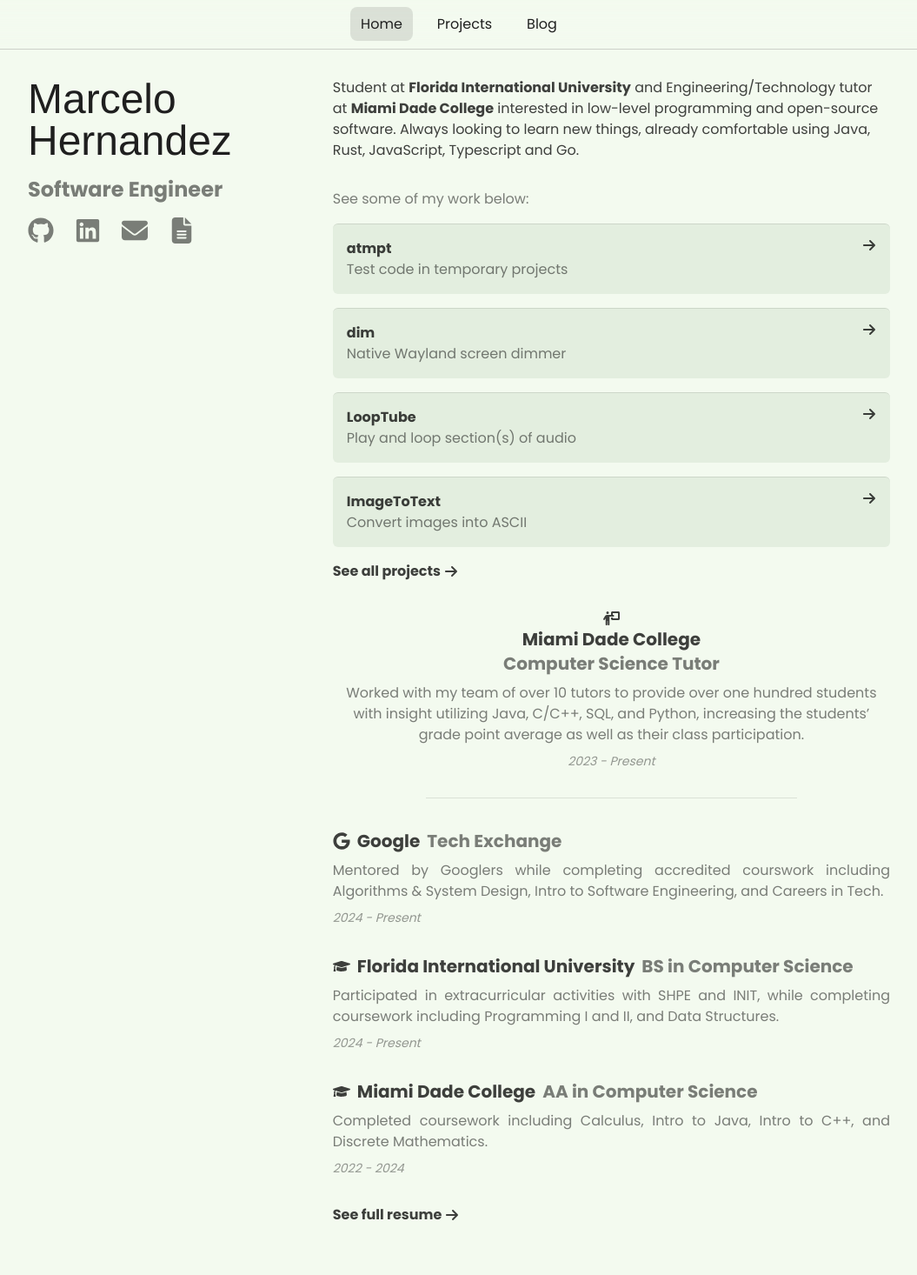
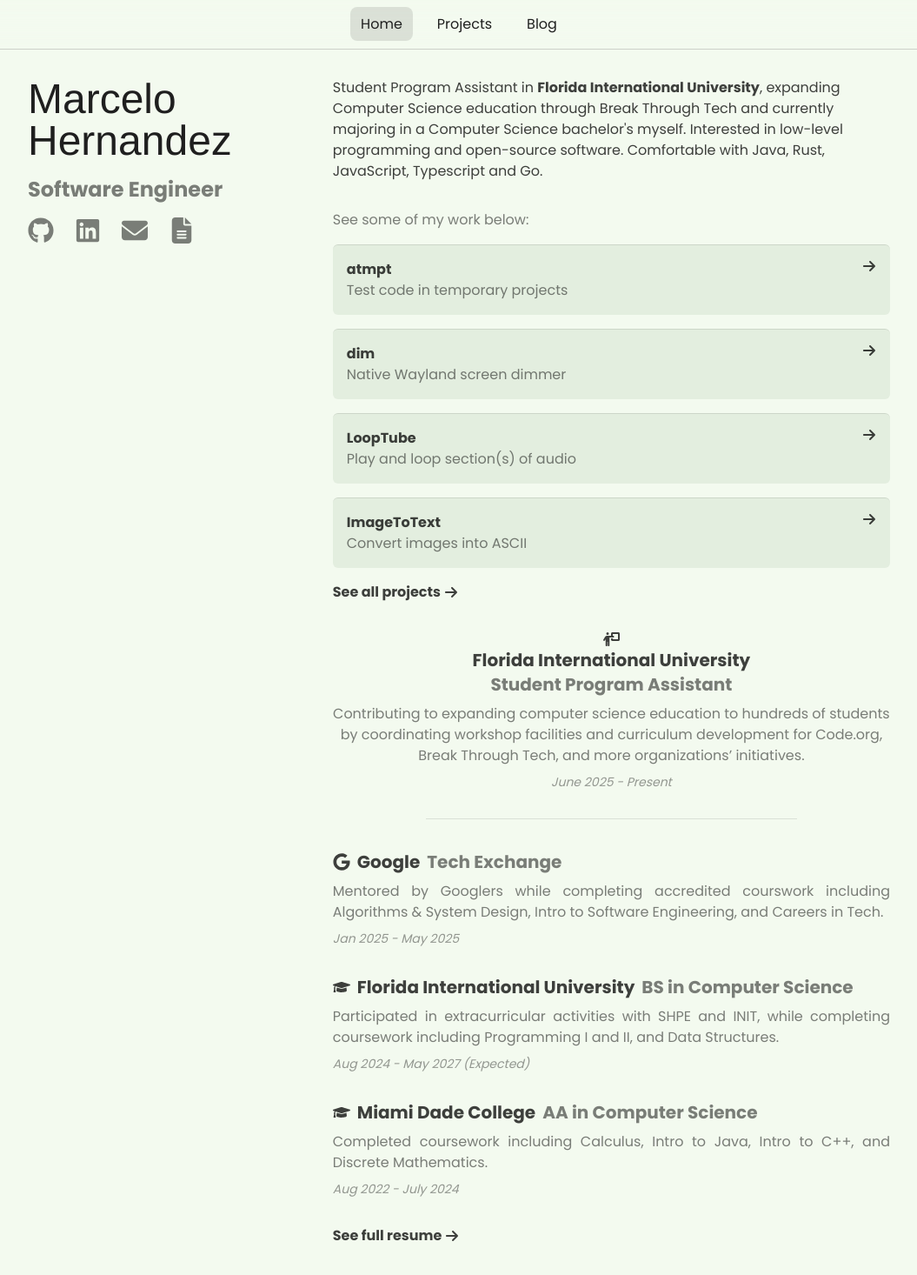
Before and after one commit to marcelohdez/portfolio, a Next.js app: page / in a window 1280 px wide. Shown: the top 1466 px of the page at 87% size, without its empty margins (112-1167 px from the left). Built offline with nearby package versions, Linux system fonts and the light colour scheme; a web font is replaced by a local one.

Commit message:
home+resume: resume bump + homepage data refresh

```diff
--- a/src/app/page.tsx
+++ b/src/app/page.tsx
@@ -22,11 +22,11 @@
           <Socials />
         </div>
         <section id="about">
-          Student at <b>Florida International University</b> and
-          Engineering/Technology tutor at <b>Miami Dade College</b> interested
-          in low-level programming and open-source software. Always looking to
-          learn new things, already comfortable using Java, Rust, JavaScript,
-          Typescript and Go.
+          Student Program Assistant in <b>Florida International University</b>,
+          expanding Computer Science education through Break Through Tech and
+          currently majoring in a Computer Science bachelor&apos;s myself.
+          Interested in low-level programming and open-source software.
+          Comfortable with Java, Rust, JavaScript, Typescript and Go.
         </section>
         <section id="projects">
           <div className="mb-4 text-black/50 dark:text-white/50">
@@ -36,12 +36,13 @@
         </section>
         <section id="experience">
           <InfoCard
-            title="Miami Dade College"
-            subtitle="Computer Science Tutor"
-            description="Worked with my team of over 10 tutors to provide over one hundred
-            students with insight utilizing Java, C/C++, SQL, and Python, increasing the
-            students’ grade point average as well as their class participation."
-            footnote="2023 - Present"
+            title="Florida International University"
+            subtitle="Student Program Assistant"
+            description="Contributing to expanding computer science education
+            to hundreds of students by coordinating workshop facilities and
+            curriculum development for Code.org, Break Through Tech, and more
+            organizations’ initiatives."
+            footnote="June 2025 - Present"
             icon={FaPersonChalkboard}
             fancy={true}
           />
@@ -53,7 +54,7 @@
             subtitle="Tech Exchange"
             description="Mentored by Googlers while completing accredited courswork including
             Algorithms & System Design, Intro to Software Engineering, and Careers in Tech."
-            footnote="2024 - Present"
+            footnote="Jan 2025 - May 2025"
             icon={FaGoogle}
           />
           <InfoCard
@@ -61,14 +62,14 @@
             subtitle="BS in Computer Science"
             description="Participated in extracurricular activities with SHPE and INIT, while
             completing coursework including Programming I and II, and Data Structures."
-            footnote="2024 - Present"
+            footnote="Aug 2024 - May 2027 (Expected)"
             icon={FaGraduationCap}
           />
           <InfoCard
             title="Miami Dade College"
             subtitle="AA in Computer Science"
             description="Completed coursework including Calculus, Intro to Java, Intro to C++, and Discrete Mathematics."
-            footnote="2022 - 2024"
+            footnote="Aug 2022 - July 2024"
             icon={FaGraduationCap}
           />
           <SeeLink href="/resume.pdf">See full resume</SeeLink>
```
Also changed, not shown: 1 other file (tests, documents, lock files or other folders).
